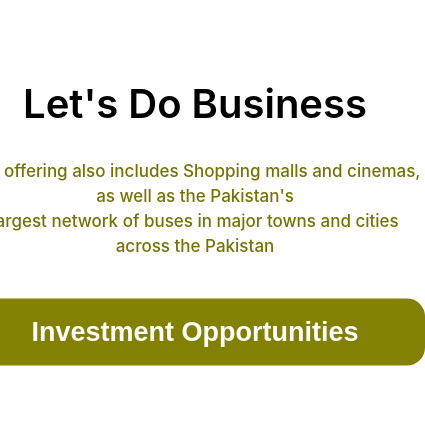
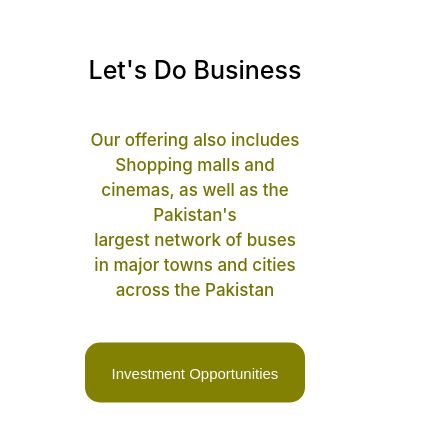
Before and after one commit to Zaibi727/Collection-of-Designs, a React (Create React App) app: page / in a window 390 px wide. Shown: the part 195-636 px from the top of the page, 425 px wide, since content can reach past the window. Built offline with nearby package versions, Linux system fonts and the light colour scheme.

Commit message:
Update ui.module.css

```diff
--- a/src/components/seventeenMay/ui1/ui.module.css
+++ b/src/components/seventeenMay/ui1/ui.module.css
@@ -33,7 +33,7 @@ button:focus {
 .btn{
     background-color: #838104;
     color: white;
-    font-weight: 700;
+    font-weight: 500;
     font-size: 27px;
     border-radius: 18px;
     width: 460px;
@@ -42,7 +42,7 @@ button:focus {
     border: none;
 }
 
-@media only screen and (max-width: 320px){
+@media only screen and (max-width: 480px){
     .head{
         font-size: 25px;
         font-weight: 500;
@@ -50,12 +50,13 @@ button:focus {
 
     }
     .btn{
-        background-color: #777600;
+        background-color: #838104;
         color: white;
-        font-weight: 700;
-        border-radius: 5px;
-        padding: 4px;
+        font-weight: 500;
+        font-size: 15px;
+        border-radius: 15px;
         width: 220px;
+        height: 60px;
         max-width: 100%;
         border: none;
     }
```
